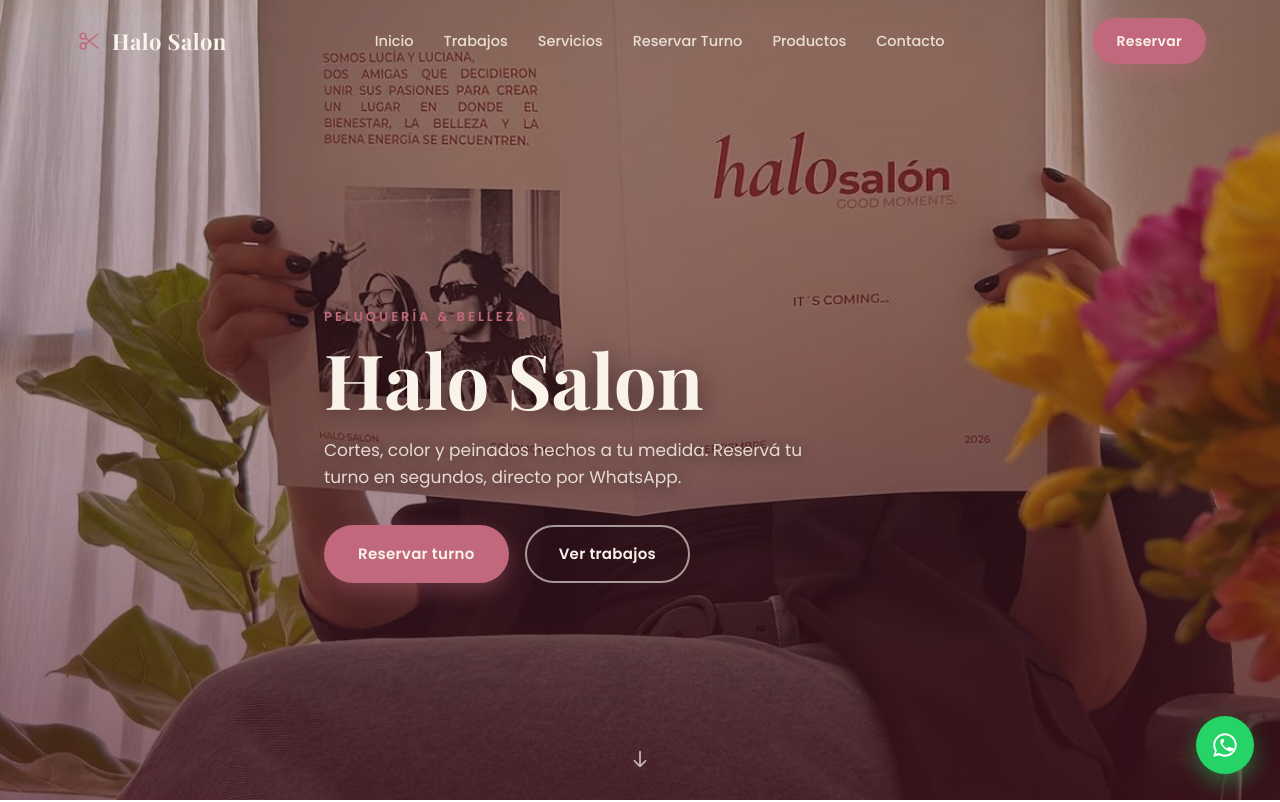
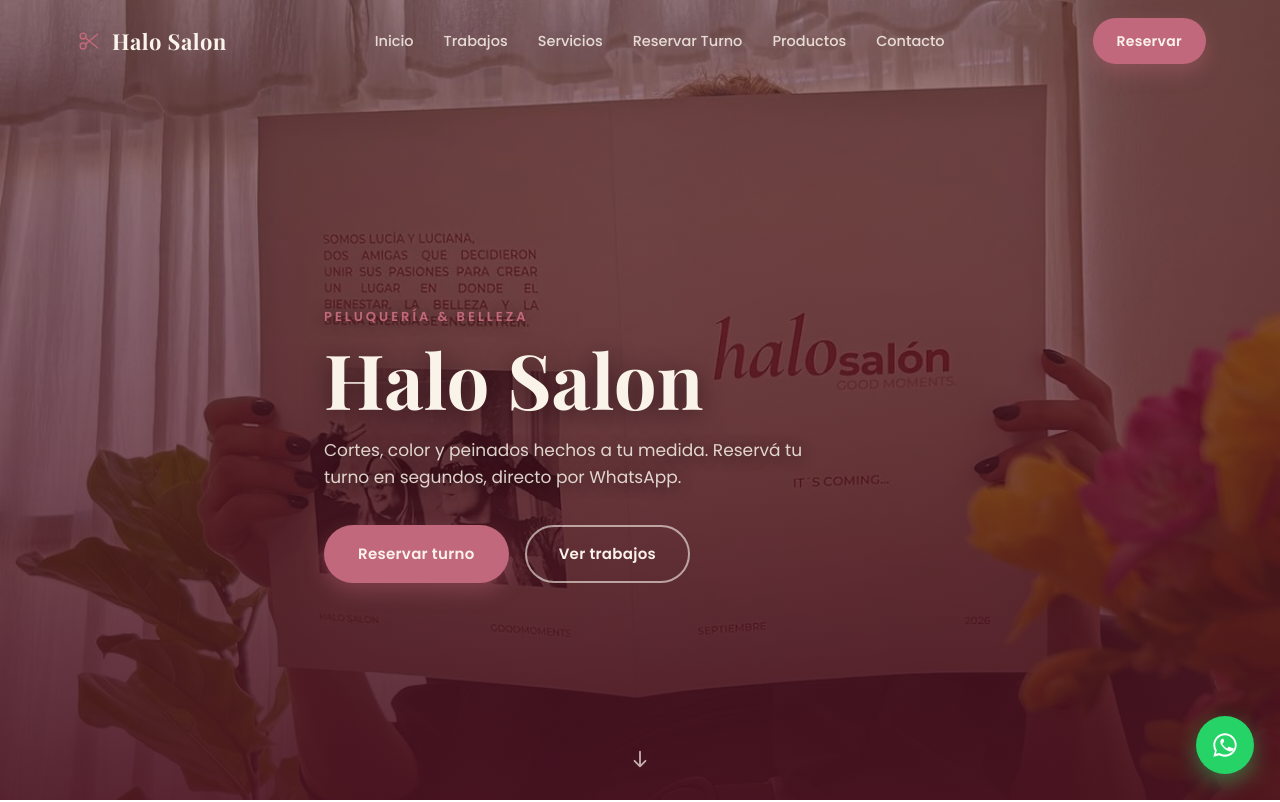
Before and after one commit to jjonathanluna01-oss/halo-salon, a plain HTML site: page index.html in a window 1280 px wide. Shown: the top 802 px of the page. Drawn offline with nearby package versions, Linux system fonts and the light colour scheme.

Commit message:
Revert hero overlay darkness, shift the portada photo down instead
Back to the original gradient opacity. Moved background-position to
"center 30%" so more of the flyer's top text shows instead of relying
on a lighter overlay.

```diff
--- a/styles.css
+++ b/styles.css
@@ -240,13 +240,13 @@ ul { list-style: none; }
   display: flex;
   align-items: center;
   background-size: cover;
-  background-position: center;
+  background-position: center 30%; /* baja un poco la foto para que se lea el texto del flyer */
   overflow: hidden;
 }
 .hero__overlay {
   position: absolute;
   inset: 0;
-  background: linear-gradient(180deg, rgba(74,18,32,0.32) 0%, rgba(74,18,32,0.48) 60%, rgba(74,18,32,0.68) 100%);
+  background: linear-gradient(180deg, rgba(74,18,32,0.55) 0%, rgba(74,18,32,0.75) 60%, rgba(74,18,32,0.92) 100%);
 }
 .hero__content {
   position: relative;
```
